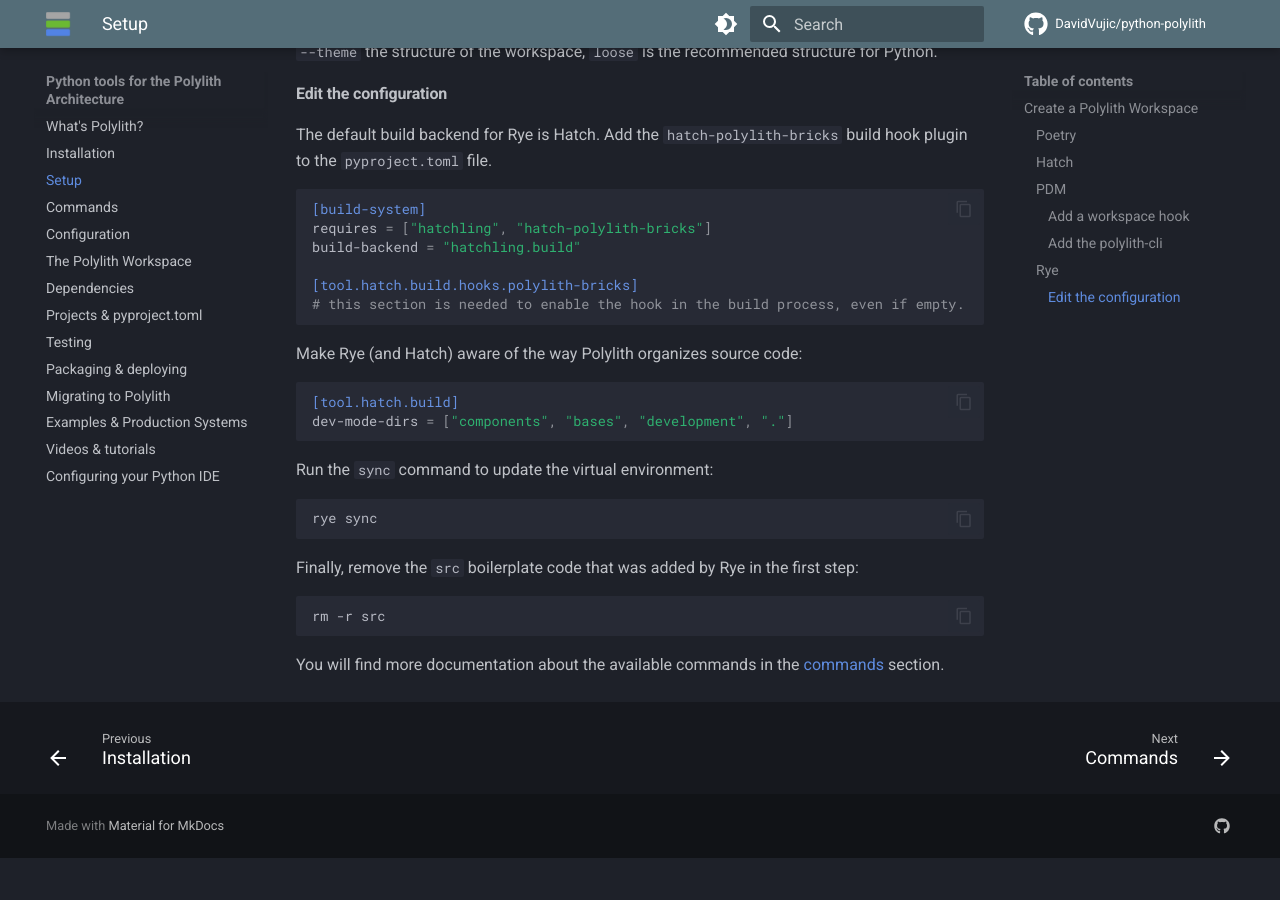
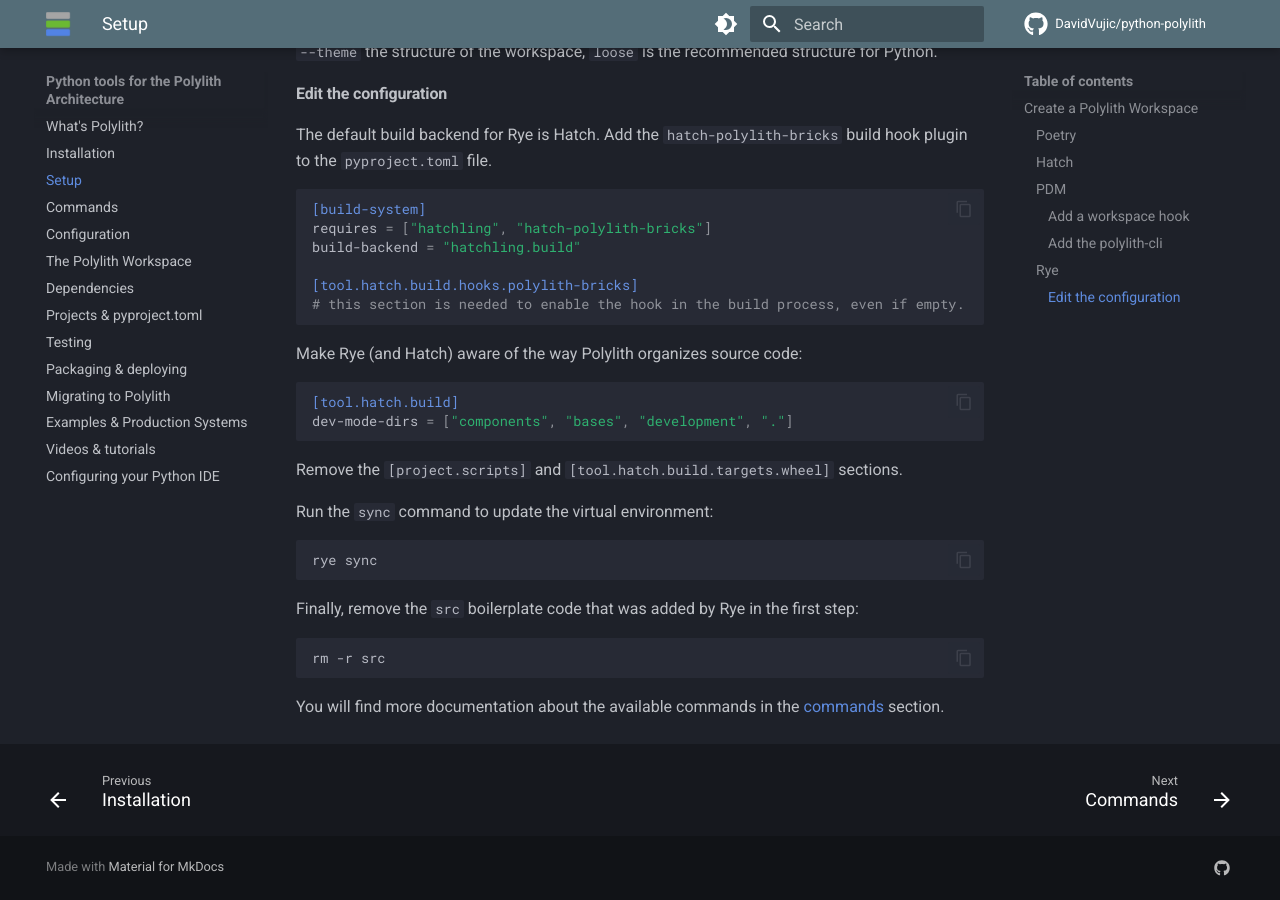
Before and after one commit to DavidVujic/python-polylith-docs, an MkDocs documentation site: the page built from docs/setup.md, in a window 1280 px wide and 900 px high, scrolled down 3099 px. Built offline with MkDocs 1.6.1 and Material for MkDocs 9.7.7, drawn with Linux system fonts in a browser that asks for light colours; comment, search, counter and statistics services are not loaded; before the commit the page ends 3957 px from its top, so only the background shows below that.

Commit message:
fix(rye): add info about removing some of the default configuration

````diff
--- a/docs/setup.md
+++ b/docs/setup.md
@@ -166,6 +166,8 @@
 dev-mode-dirs = ["components", "bases", "development", "."]
 ```
 
+Remove the `[project.scripts]` and `[tool.hatch.build.targets.wheel]` sections.
+
 Run the `sync` command to update the virtual environment:
 
 ``` shell
````
